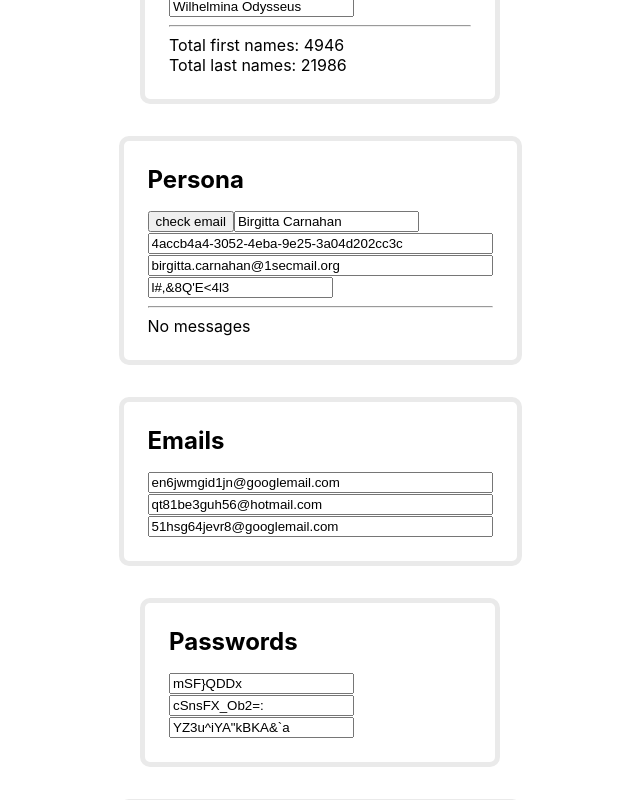
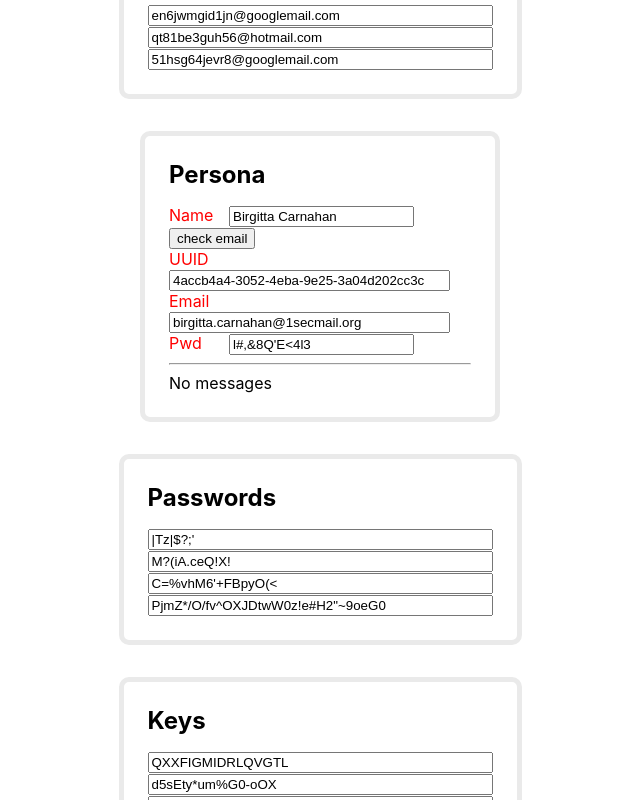
Before and after one commit to jirihofman/random8, a Next.js app: page / in a window 1280 px wide. Shown: the part 340-1140 px from the top of the page, without its empty margins (320-960 px from the left). Built offline with nearby package versions, Linux system fonts and the light colour scheme.

Commit message:
toastr, css

```diff
--- a/package.json
+++ b/package.json
@@ -12,6 +12,7 @@
     "next": "10.0.7",
     "react": "17.0.1",
     "react-dom": "17.0.1",
+    "toastr": "^2.1.4",
     "uuid": "^8.3.2"
   }
 }
--- a/pages/_app.js
+++ b/pages/_app.js
@@ -1,4 +1,5 @@
 import '../styles/globals.css'
+import '../node_modules/toastr/build/toastr.css'
 
 function MyApp({ Component, pageProps }) {
   return <Component {...pageProps} />
--- a/pages/index.jsx
+++ b/pages/index.jsx
@@ -1,4 +1,5 @@
 import { useState, useEffect } from 'react'
+import { success } from 'toastr';
 import * as uuid from 'uuid';
 import Head from 'next/head'
 import styles from '../styles/Home.module.css'
@@ -16,11 +17,17 @@ export default function Home() {
   const genPersona = (personaName) => {
     return { name: personaName, password: getRandomKey(12), uuid: uuid.v4(), email: getRandomEmail({ disposable: true, name: personaName }) }
   }
+  const getPasswords = () => {
+    return [getRandomKey(8), getRandomKey(12), getRandomKey(16), getRandomKey(32)]
+  }
+  const getKeys = () => {
+    return [getRandomKey(16, false, true, false, false), getRandomKey(16), uuid.v4()]
+  }
 
   const [names, setNames] = useState(getNames(3))
   const [emails, setEmails] = useState(getEmails(3))
-  const [keys, setKeys] = useState([getRandomKey(16, false, true, false, false), getRandomKey(12), uuid.v4()])
-  const [passwords, setPasswords] = useState([getRandomKey(8), getRandomKey(12), getRandomKey(16)])
+  const [keys, setKeys] = useState(getKeys())
+  const [passwords, setPasswords] = useState(getPasswords())
   const personaName = getRandomName()
   const [persona, setPersona] = useState(genPersona(personaName))
   const [personaEmails, setPersonaEmails] = useState([])
@@ -30,8 +37,8 @@ export default function Home() {
 
     setNames(getNames(3))
     setEmails(getEmails(3))
-    setKeys([getRandomKey(16, false, true, false, false), getRandomKey(16), uuid.v4()])
-    setPasswords([getRandomKey(8), getRandomKey(12), getRandomKey(16)])
+    setKeys(getKeys())
+    setPasswords(getPasswords())
 
     const personaName = getRandomName()
     const newPersona = genPersona(personaName)
@@ -42,6 +49,7 @@ export default function Home() {
   const handleInputClick = async event => {
     event.target.select()
     document.execCommand('copy');
+    success(event.target.value, 'Copied!')
   }
 
   const handleEmailRefreshClick = async event => {
@@ -64,7 +72,7 @@ export default function Home() {
       <main className={styles.main}>
 
         <button onClick={handleGenerateClick} >
-          <h1>Random8 &rarr; click</h1>
+          <span>Random8 &rarr; click</span>
         </button>
 
         <div className={styles.grid}>
@@ -72,23 +80,7 @@ export default function Home() {
           <div className={styles.card}>
             <h3>Names</h3>
             {
-              names.map(name => <input type="text" className="name" size="20" readOnly value={name} onClick={handleInputClick} key={name} />)
-            }
-            <hr />
-            <div>Total first names: {firstNames.length}</div>
-            <div>Total last names: {lastNames.length}</div>
-          </div>
-
-          <div className={styles.card}>
-            <h3>Persona</h3>
-            <button onClick={handleEmailRefreshClick}>check email</button>
-            <input type="text" className="persona" size="20" readOnly value={persona.name} onClick={handleInputClick} />
-            <input type="text" className="persona" size="40" readOnly value={persona.uuid} onClick={handleInputClick} />
-            <input type="text" className="persona" size="40" readOnly value={persona.email} onClick={handleInputClick} />
-            <input type="text" className="persona" size="20" readOnly value={persona.password} onClick={handleInputClick} />
-            <hr />
-            {
-              personaEmails.length ? personaEmails.map(msg => <div>{[msg.date, msg.subject, msg.from].join(' | ')}</div>) : <div>No messages</div>
+              names.map(name => <input type="text" className="name" size="40" readOnly value={name} onClick={handleInputClick} key={name} />)
             }
           </div>
 
@@ -100,9 +92,34 @@ export default function Home() {
           </div>
 
           <div className={styles.card}>
+            <h3>Persona</h3>
+            <div>
+              <label>Name</label>
+              <input type="text" className="persona" size="20" readOnly value={persona.name} onClick={handleInputClick} />
+              <button onClick={handleEmailRefreshClick}>check email</button>
+            </div>
+            <div>
+              <label>UUID</label>
+              <input type="text" className="persona" size="32" readOnly value={persona.uuid} onClick={handleInputClick} />
+            </div>
+            <div>
+              <label>Email</label>
+              <input type="text" className="persona" size="32" readOnly value={persona.email} onClick={handleInputClick} />
+            </div>
+            <div>
+              <label>Pwd</label>
+              <input type="text" className="persona" size="20" readOnly value={persona.password} onClick={handleInputClick} />
+            </div>
+            <hr />
+            {
+              personaEmails.length ? personaEmails.map(msg => <div>{[msg.date, msg.subject, msg.from].join(' | ')}</div>) : <div>No messages</div>
+            }
+          </div>
+
+          <div className={styles.card}>
             <h3>Passwords</h3>
             {
-              passwords.map(password => <input type="text" className="password" size="20" readOnly value={password} onClick={handleInputClick} key={password} />)
+              passwords.map(password => <input type="text" className="password" size="40" readOnly value={password} onClick={handleInputClick} key={password} />)
             }
           </div>
 
@@ -119,6 +136,10 @@ export default function Home() {
               <li>Just click the input and its value is copied into clipboard automatically.</li>
               <li>Keygen source <a href="https://randomkeygen.com/">https://randomkeygen.com/</a></li>
               <li>Random names from <a href="https://github.com/dominictarr/random-name">https://github.com/dominictarr/random-name</a></li>
+              <li>
+                <div>Number of first names: {firstNames.length}</div>
+                <div>Number of last names: {lastNames.length}</div>
+              </li>
             </ul>
           </div>
         </div>
--- a/styles/Home.module.css
+++ b/styles/Home.module.css
@@ -8,7 +8,7 @@
 }
 
 .main {
-  padding: 5rem 0;
+  padding: 1rem 0;
   flex: 1;
   display: flex;
   flex-direction: column;
@@ -77,7 +77,7 @@
   justify-content: center;
   flex-wrap: wrap;
   max-width: 800px;
-  margin-top: 3rem;
+  margin-top: 1rem;
 }
 
 .card {
@@ -110,6 +110,13 @@
   line-height: 1.5;
 }
 
+.card label {
+  padding-right: 3em;
+  color: red;
+  max-width: 60px;
+  display: inline-block;
+}
+
 .logo {
   height: 1em;
 }
```
Also changed, not shown: 1 other file (tests, documents, lock files or other folders).
